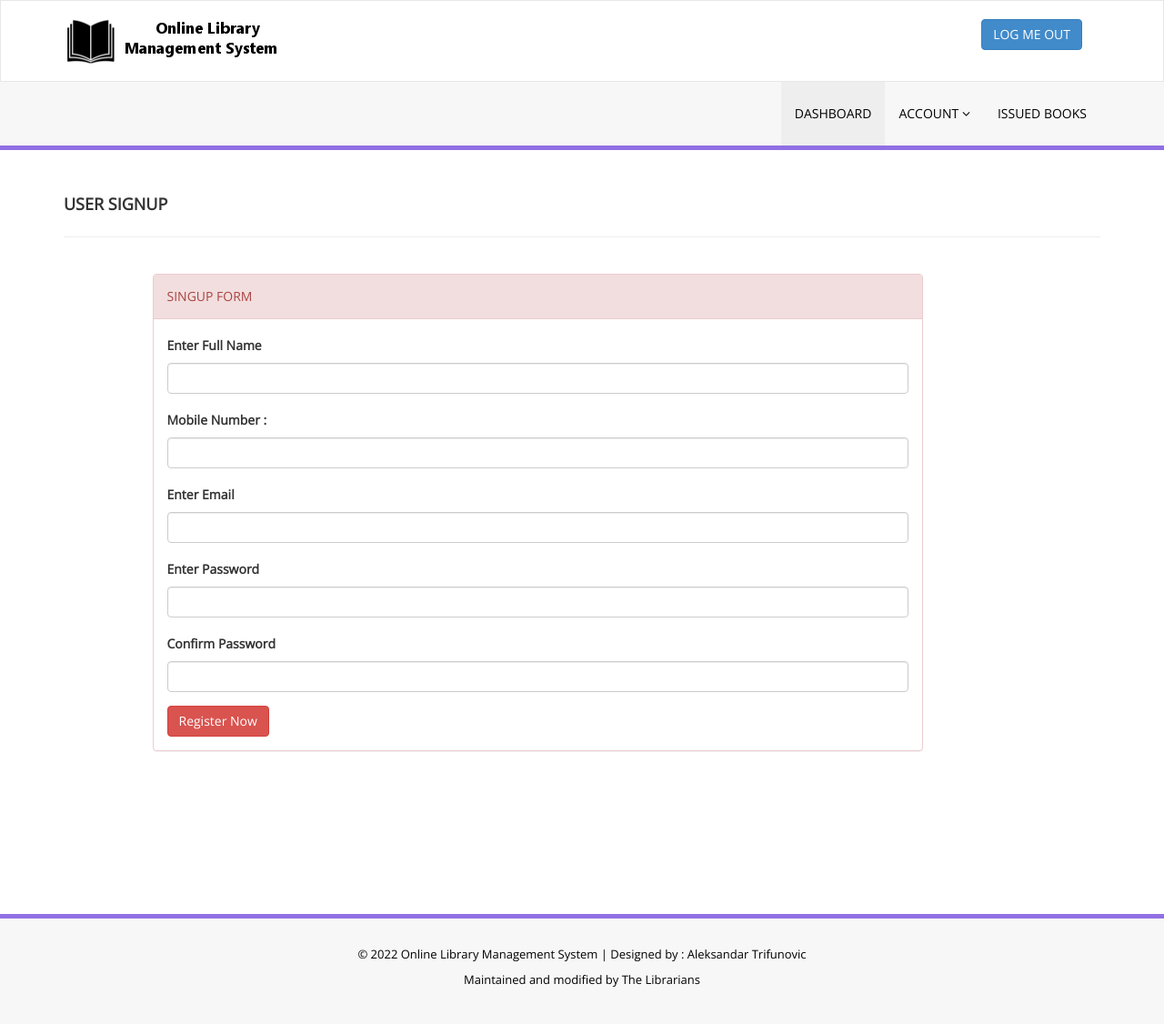
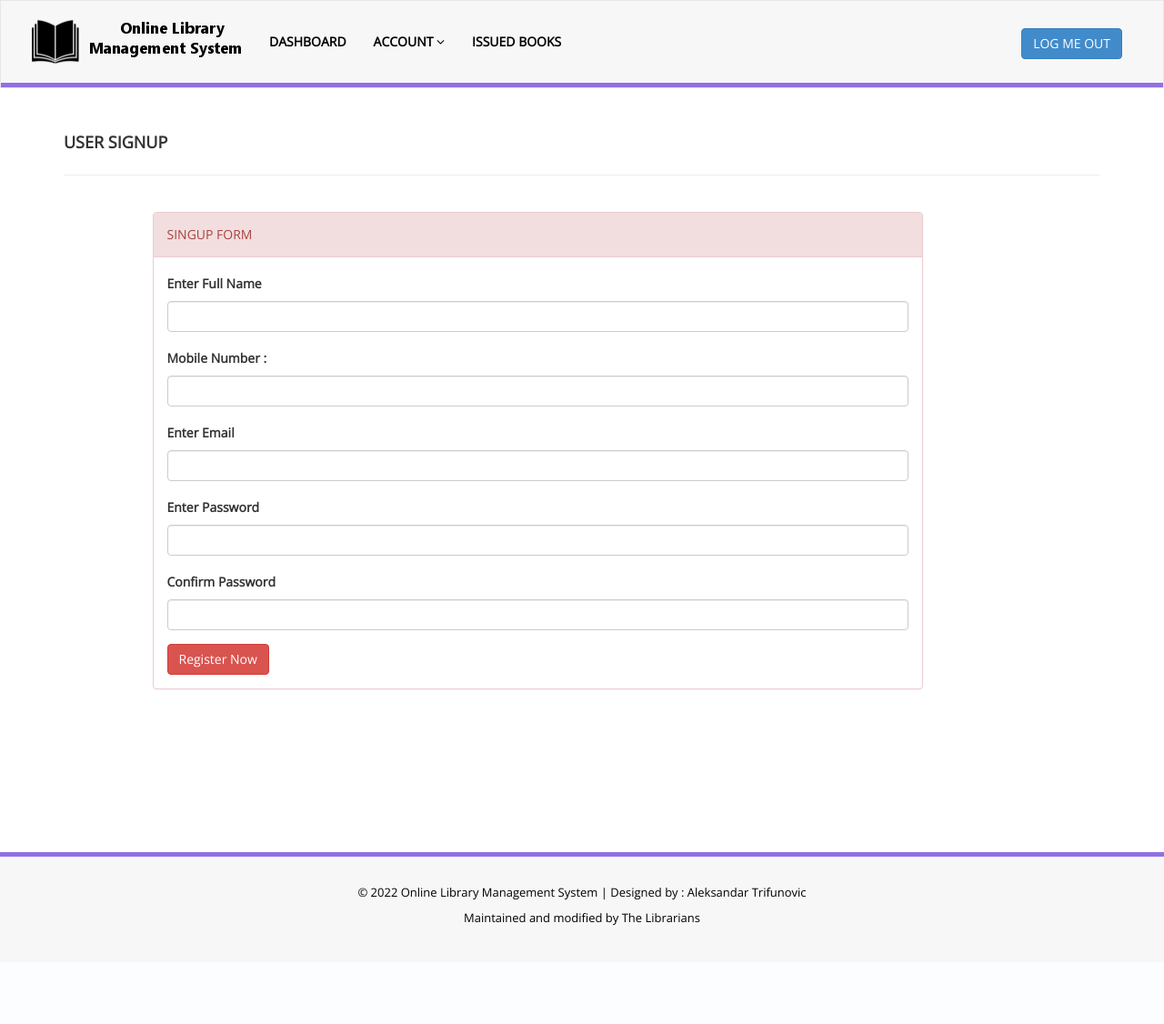
Before and after one commit to syafiqah-violet/Library-Management-Maintenance-project, a PHP site: page /signup.php in a window 1280 px wide. Shown: the whole page at 91% size. After the commit the page ends 1018 px from the top, so only its background shows below. Run offline with PHP 8.4, Linux system fonts and the light colour scheme; a user stored in the database is signed in.

Commit message:
Multiple changes made for navigation bar

```diff
--- a/assets/css/style.css
+++ b/assets/css/style.css
@@ -46,43 +46,29 @@ body {
    NAVBAR & MENU STYLES
  ============================================================ */
 
-.right-div {
-    float: right;
-    padding: 20px;
-}
 #menu-top a {
     color:#000;
     text-decoration:none;
-    font-weight:500;
-    padding: 25px 15px 25px 15px;
+    font-weight:bold;
+    padding: 15px 15px 15px 15px;
+    margin-top: 5px;
     text-transform:uppercase;
-
 }
 .menu-section {
     background-color: #f7f7f7;
     border-bottom:5px solid #9170E4;
-    width:100%
+    width:100%;
+    padding: 15px 30px 15px 30px;
 }
-.menu-top-active {
-    background-color:#eeeeee;
-}
-.navbar-inverse {
-background-color: #FFF;
-border-color: rgba(155, 153, 153, 0.23);
-
-}
-
 .navbar {
     min-height: 90px;
     margin-bottom: 0px;
-
 }
-.navbar-inverse .navbar-collapse, .navbar-inverse .navbar-form {
+.navbar-collapse {
     border-color:transparent;
 }
-.navbar-toggle {
-background-color: black;
-border: 1px solid black;
+.btn-primary {
+    margin-top: 15px;
 }
 
     /* =============================================================
--- a/includes/header.php
+++ b/includes/header.php
@@ -1,38 +1,22 @@
-<div class="navbar navbar-inverse set-radius-zero" >
-        <div class="container">
+<div class="navbar navbar-default set-radius-zero" >
+    <div class="container-fluid menu-section">
         <div class="navbar-header">
             <button type="button" class="navbar-toggle" data-toggle="collapse" data-target=".navbar-collapse">
                 <span class="icon-bar"></span>
                 <span class="icon-bar"></span>
                 <span class="icon-bar"></span>
             </button>
-                <a class="navbar-brand" >
-
+            <a href="dashboard.php">
                 <img src="assets/img/logo.png" />
             </a>
+        </div>
 
-            </div>
         <?php if($_SESSION['login'])
         {
         ?>
-            <div class="right-div">
-                <a href="logout.php" class="btn btn-primary pull-right">LOG ME OUT</a>
-            </div>
-            <?php }?>
-        </div>
-    </div>
-    <!-- LOGO HEADER END-->
-<?php if($_SESSION['login'])
-{
-?>
-<section class="menu-section">
-        <div class="container">
-            <div class="row ">
-                <div class="col-md-12">
-                    <div class="navbar-collapse collapse ">
-                        <ul id="menu-top" class="nav navbar-nav navbar-right">
-                            <li><a href="dashboard.php" class="menu-top-active">DASHBOARD</a></li>
-
+        <div class="navbar-collapse collapse">
+            <ul id="menu-top" class="nav navbar-nav">
+                <li><a href="dashboard.php">DASHBOARD</a></li>
 
                 <li>
                     <a href="#" class="dropdown-toggle" id="ddlmenuItem" data-toggle="dropdown"> Account <i class="fa fa-angle-down"></i></a>
@@ -41,35 +25,26 @@
                         <li role="presentation"><a role="menuitem" tabindex="-1" href="change-password.php">Change Password</a></li>
                     </ul>
                 </li>
+
                 <li><a href="issued-books.php">Issued Books</a></li>
 
+            </ul>
 
-                        </ul>
-                    </div>
+            <a href="logout.php" class="btn btn-primary pull-right">LOG ME OUT</a>
+
         </div>
 
-            </div>
-        </div>
-    </section>
         <?php } else { ?>
-        <section class="menu-section">
-        <div class="container">
-            <div class="row ">
-                <div class="col-md-12">
-                    <div class="navbar-collapse collapse ">
-                        <ul id="menu-top" class="nav navbar-nav navbar-right">
+        <div class="navbar-collapse collapse">
+            <ul id="menu-top" class="nav navbar-nav">
 
                 <li><a href="adminlogin.php">Admin Login</a></li>
                 <li><a href="signup.php">User Signup</a></li>
                 <li><a href="index.php">User Login</a></li>
 
-
             </ul>
         </div>
-                </div>
+        <?php } ?>
 
     </div>
 </div>
-    </section>
-
-    <?php } ?>
```
Also changed, not shown: admin/assets/css/style.css (+8 -22 lines), admin/includes/header.php (+14 -22 lines). Lines whose indentation alone changed are shown as unchanged.
